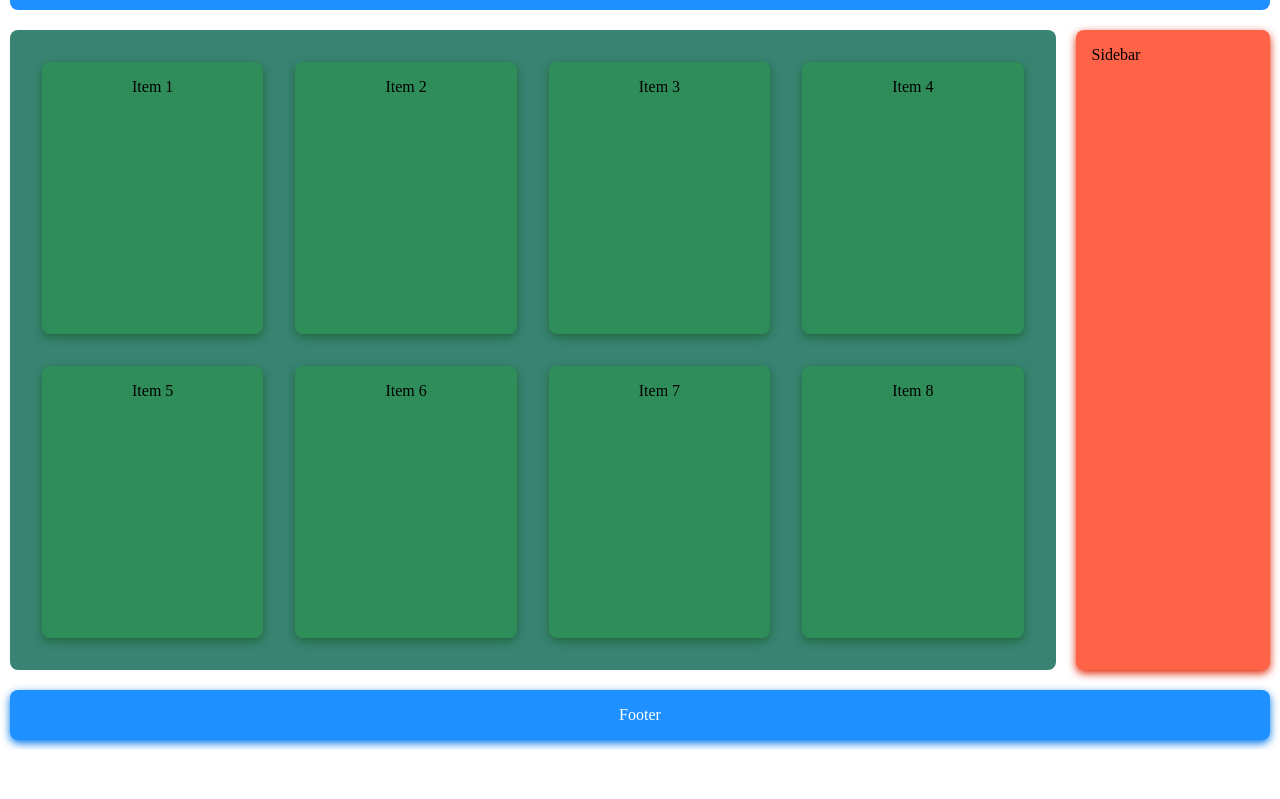
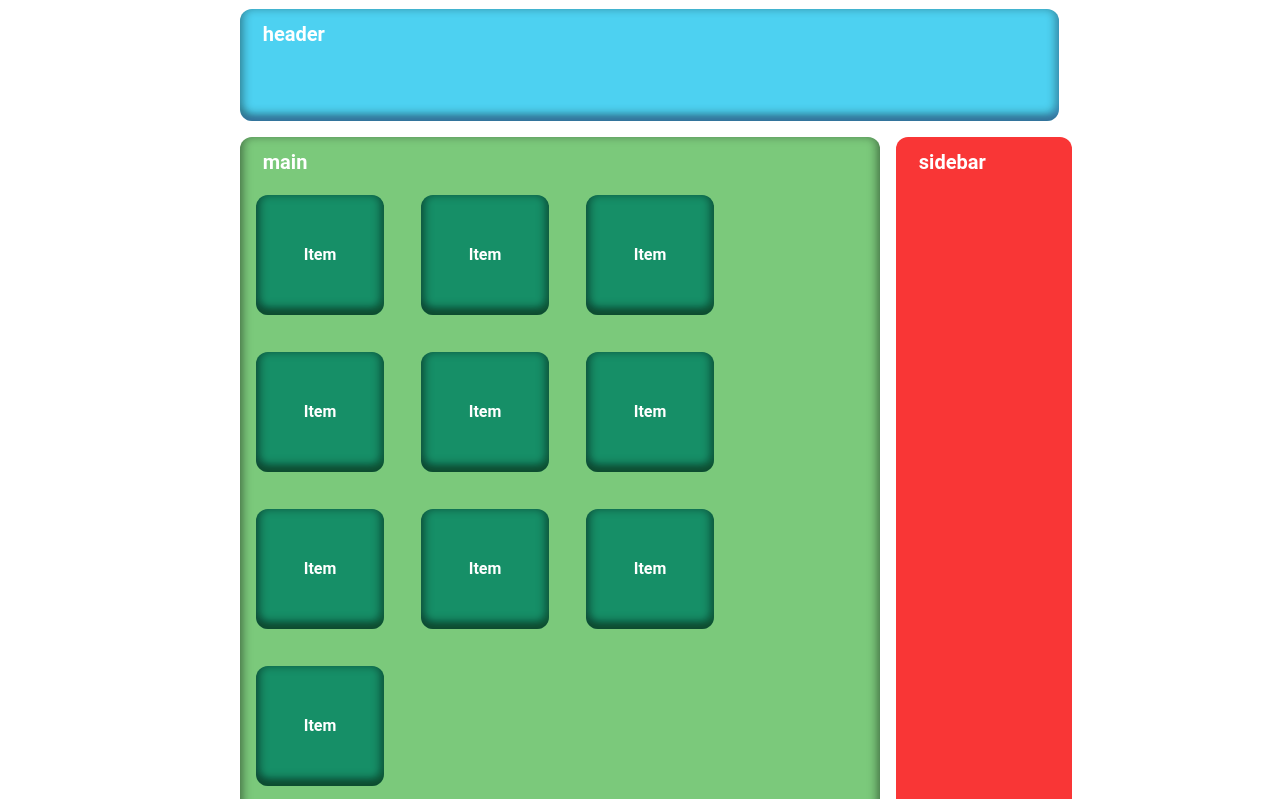
Before and after one commit to HelenCristina19/Flex-Box, a plain HTML site: page index.html in a window 1280 px wide. Shown: the part 50-849 px from the top of the page. Before the commit the page ends 800 px from the top, so only its background shows below. Drawn offline with Linux system fonts and the light colour scheme.

Commit message:
Flexbox finalizado

```diff
--- a/index.html
+++ b/index.html
@@ -8,24 +8,48 @@
 </head>
 <body>
 
-   <header>Header</header>
-   <main>
+    <h1>Tarefa realizada pela aluna Helen Cristina - Trilha 2</h1>
 
-        <section class="main-content">
-            <div class="item">Item 1</div>
-            <div class="item">Item 2</div>
-            <div class="item">Item 3</div>
-            <div class="item">Item 4</div>
-            <div class="item">Item 5</div>
-            <div class="item">Item 6</div>
-            <div class="item">Item 7</div>
-            <div class="item">Item 8</div>
-        </section>
-        <aside class="sidebar">Sidebar</aside>
-   </main>
-   <footer>Footer</footer>
+    <header>
+        <p>header</p>
+      </header>
 
+      <div class="container">
+        <main>
+          <div class="container">
+            <p>main</p>
+            <div class="column">
+              <div class="item">Item</div>
+              <div class="item">Item</div>
+              <div class="item">Item</div>
+            </div>
+            <div class="column">
+              <div class="item">Item</div>
+              <div class="item">Item</div>
+              <div class="item">Item</div>
+            </div>
+            <div class="column">
+              <div class="item">Item</div>
+              <div class="item">Item</div>
+              <div class="item">Item</div>
+            </div>
+            <div class="column">
+              <div class="item">Item</div>
+              <div class="item">Item</div>
+            </div>
+          </div>
+        </main>
 
+        <div class="sidebar">
+          <p>sidebar</p>
+        </div>
+      </div>
+
+      <footer>
+        <p>footer</p>
+      </footer>
+    </body>
+  </html>
 
 </body>
 </html>
--- a/style.css
+++ b/style.css
@@ -2,69 +2,113 @@
     margin: 0;
     padding: 0;
     box-sizing: border-box;
+    font-family: "Roboto", sans-serif;
 }
 
-body {
-    flex-direction: column;
-    min-height: 100vh;
-    display: flex;
+/*Adicionando efeitos no titulo principal*/
+h1 {
+    font-size: 37px;
+    text-align: center;
+    background: linear-gradient(to right, #4a6403, #feb47b);
+    -webkit-background-clip: text;
+    -webkit-text-fill-color: transparent;
+    animation: animacao-texto 2s infinite alternate;
 }
 
-header {
-    color: #fff;
-    background-color: #1e90ff;
-    padding: 1rem;
-    text-align: center;
-    border-radius: 0.5rem;
-    margin: 10px;
+@keyframes animacao-texto {
+    0% { letter-spacing: 1px; }
+    100% { letter-spacing: 5px; }
+
 }
 
-footer {
-    color: #fff;
-    background-color: #1e90ff;
-    padding: 1rem;
-    text-align: center;
-    border-radius: 0.5rem;
-    box-shadow: 0 0.2rem 0.5rem #0077ea;
-    margin: 10px;
+/*Configurando o projeto, mantendo todo alinhamento*/
+header {
+    background-color: rgb(77, 209, 241);
+    display: flex;
+    height: 7rem;
+    width: 64vw;
+    margin-left: 15rem;
+    margin-top: 1rem;
+    margin-bottom: 1rem;
+    border-radius: 12px;
+    box-shadow: inset -5px -10px 5px -5px rgba(68, 53, 199, 0.158),
+      inset 0 -4px 8px 4px rgba(0, 0, 0, 0.301),
+      inset 5px -10px 5px -5px rgba(31, 30, 30, 0.158);
+}
+
+p {
+    color: #ffffff;
+    width: 100%;
+    font-size: 20px;
+    font-weight: 600;
+    padding-left: 10px;
+    margin-left: 0.8rem;
+    margin-top: 0.8rem;
   }
 
   main {
     display: flex;
-    flex-grow: 1;
+    flex-wrap: wrap;
+    background-color: rgb(123, 201, 123);
+    margin-left: 15rem;
+    margin-right: 1rem;
+    margin-bottom: 1rem;
+    width: 50vw;
+    border-radius: 12px;
+    box-shadow: inset -5px -10px 5px -5px rgba(10, 36, 18, 0.158),
+      inset 0 -4px 8px 4px rgba(0, 0, 0, 0.342),
+      inset 5px -10px 5px -5px rgba(31, 30, 30, 0.158);
   }
 
-.main-content {
+  .container {
+    display: flex;
+  }
+
+  main > .container {
+    width: 50vw;
     display: flex;
     flex-wrap: wrap;
-    justify-content: space-around;
-    align-items: stretch;
-    padding: 1rem;
-    width: calc(100% - 200px);
-    background-color: #388371;
-    margin: 10px;
-    border-radius: 0.5rem;
+    gap: 5px;
+  }
+
+  .column {
+    width: 10rem;
+    display: flex;
+    flex-direction: column;
+    gap: 5px;
+  }
+
+  .item {
+    background-color: rgb(22, 143, 103);
+    color: #ffffff;
+    font-weight: 700;
+    height: 15vh;
+    display: flex;
+    justify-content: center;
+    align-items: center;
+    margin: 1rem;
+    border-radius: 12px;
+    box-shadow: inset -5px -10px 5px -5px rgba(18, 75, 10, 0.158),
+      inset 0 -4px 8px 4px rgba(0, 0, 0, 0.404),
+      inset 5px -10px 5px -5px rgba(31, 30, 30, 0.158);
+  }
+  .sidebar {
+    width: 11rem;
+    background-color: rgba(248, 21, 21, 0.856);
+    margin-bottom: 1rem;
+    border-radius: 12px;
 
   }
 
-.item{
-    background-color: #2f8d59;
-    margin: 1rem;
-    padding: 1rem;
-    width: calc(25% - 2rem);
-    border-radius: 0.5rem;
-    box-shadow: 0 0.2rem 0.5rem #226741;
-    text-align: center;
-
+  footer {
+    background-color: rgb(32, 125, 187);
+    display: flex;
+    height: 7rem;
+    width: 64vw;
+    margin-left: 15rem;
+    margin-bottom: 1rem;
+    border-radius: 12px;
+    box-shadow: inset -5px -10px 5px -5px rgba(68, 53, 199, 0.158),
+      inset 0 -4px 8px 4px rgba(0, 0, 0, 0.459),
+      inset 5px -10px 5px -5px rgba(31, 30, 30, 0.158);
   }
-
-.sidebar {
-    background-color: #ff6347;
-    width: 200px;
-    padding: 1rem;
-    border-radius: 0.5rem;
-    box-shadow: 0 0.2rem 0.5rem #e02200;
-    margin: 10px;
-}
-
-/* faltou arrumar os tamanhos dos quadros */
```
Also changed, not shown: 1 other file. Lines whose indentation alone changed are shown as unchanged.
